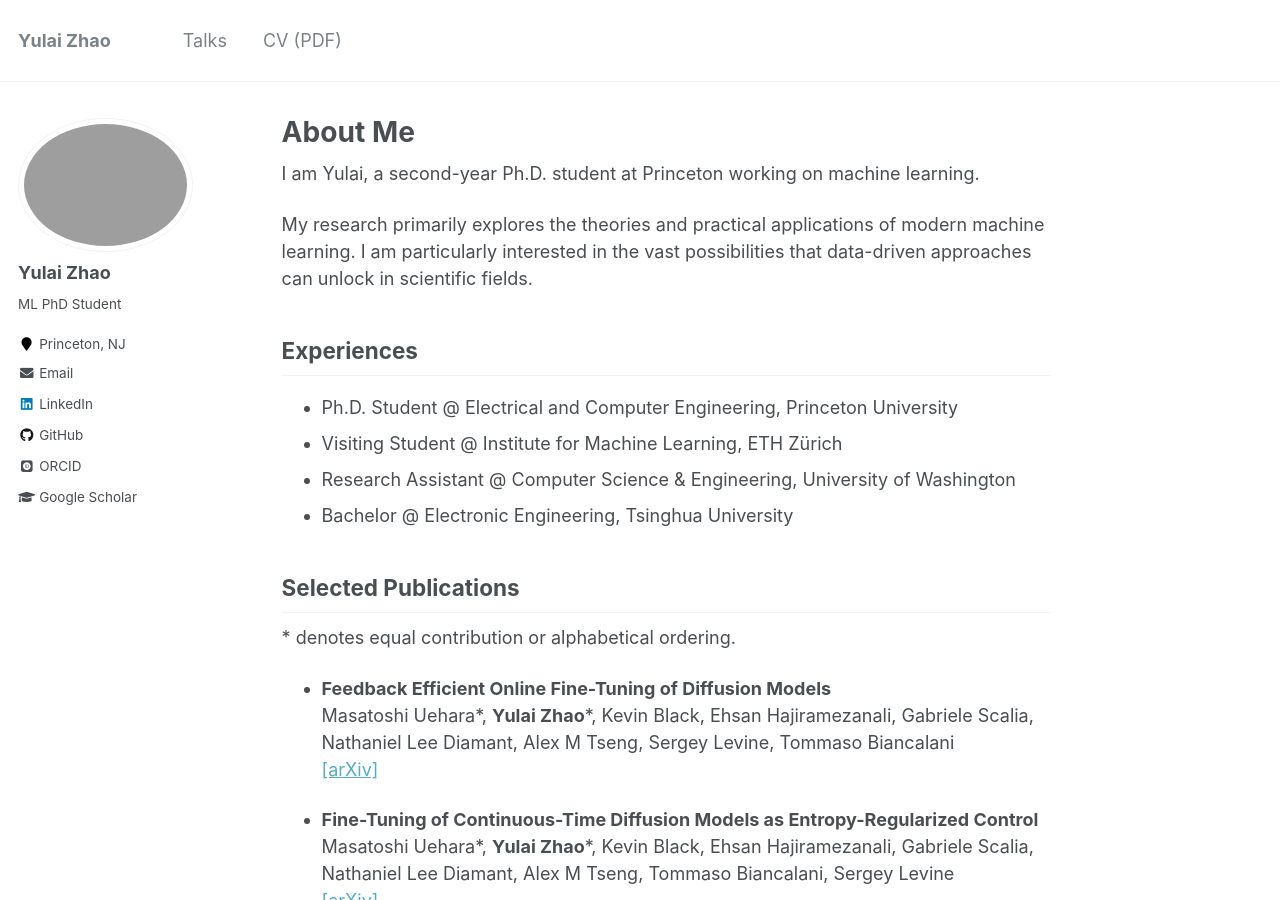
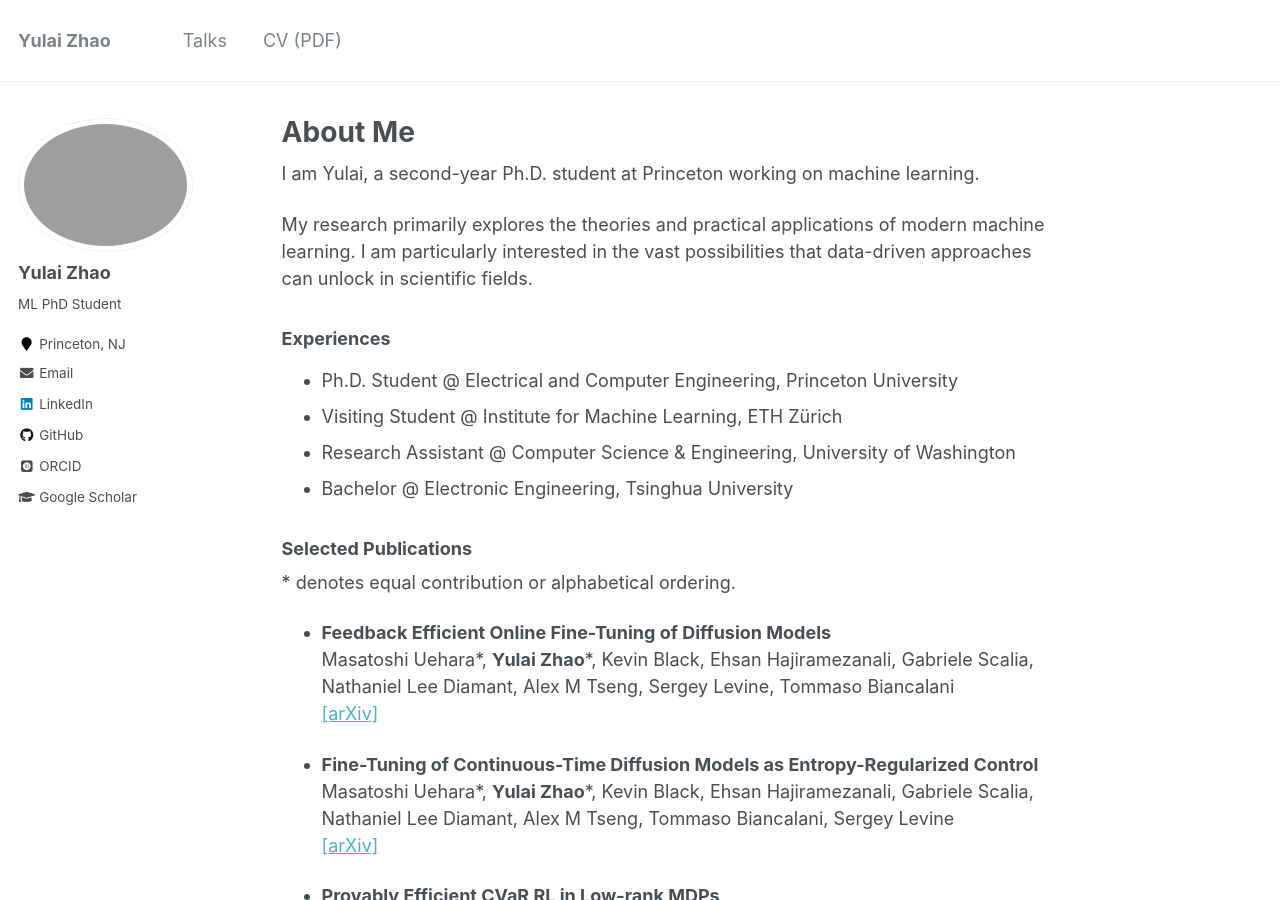
Before and after one commit to zhaoyl18/zhaoyl18.github.io, a Jekyll site: the page built from _pages/about.md, in a window 1280 px wide and 900 px high. Built offline with Jekyll 4.4.1, drawn with Linux system fonts in a browser that asks for light colours; some web fonts are replaced.

```diff
--- a/_pages/about.md
+++ b/_pages/about.md
@@ -12,14 +12,14 @@ I am Yulai, a second-year Ph.D. student at Princeton working on machine learning
 
 My research primarily explores the theories and practical applications of modern machine learning. I am particularly interested in the vast possibilities that data-driven approaches can unlock in scientific fields.
 
-## Experiences
+### Experiences
 
 - Ph.D. Student @ Electrical and Computer Engineering, Princeton University
 - Visiting Student @ Institute for Machine Learning, ETH Zürich
 - Research Assistant @ Computer Science & Engineering, University of Washington
 - Bachelor @ Electronic Engineering, Tsinghua University
 
-## Selected Publications
+### Selected Publications
 
 \* denotes equal contribution or alphabetical ordering.
 
@@ -57,7 +57,7 @@ My research primarily explores the theories and practical applications of modern
   *International Conference on Artificial Intelligence and Statistics (AISTATS) 2022*
   [[paper]](https://proceedings.mlr.press/v151/zhao22b.html) [[arXiv]](https://arxiv.org/abs/2102.08903)
 
-## Teaching
+### Teaching
 
 During my time at Princeton, I have contributed as a teaching assistant for the following courses:
 
```
